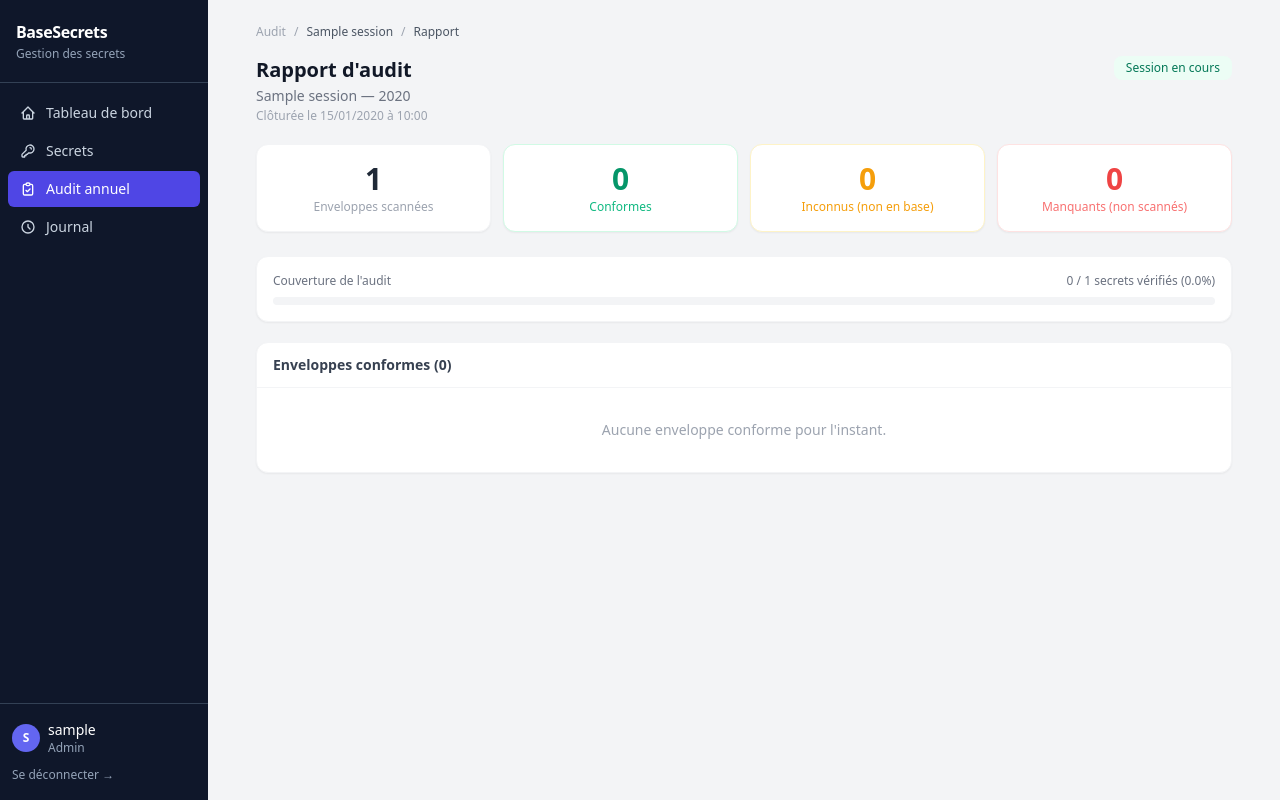
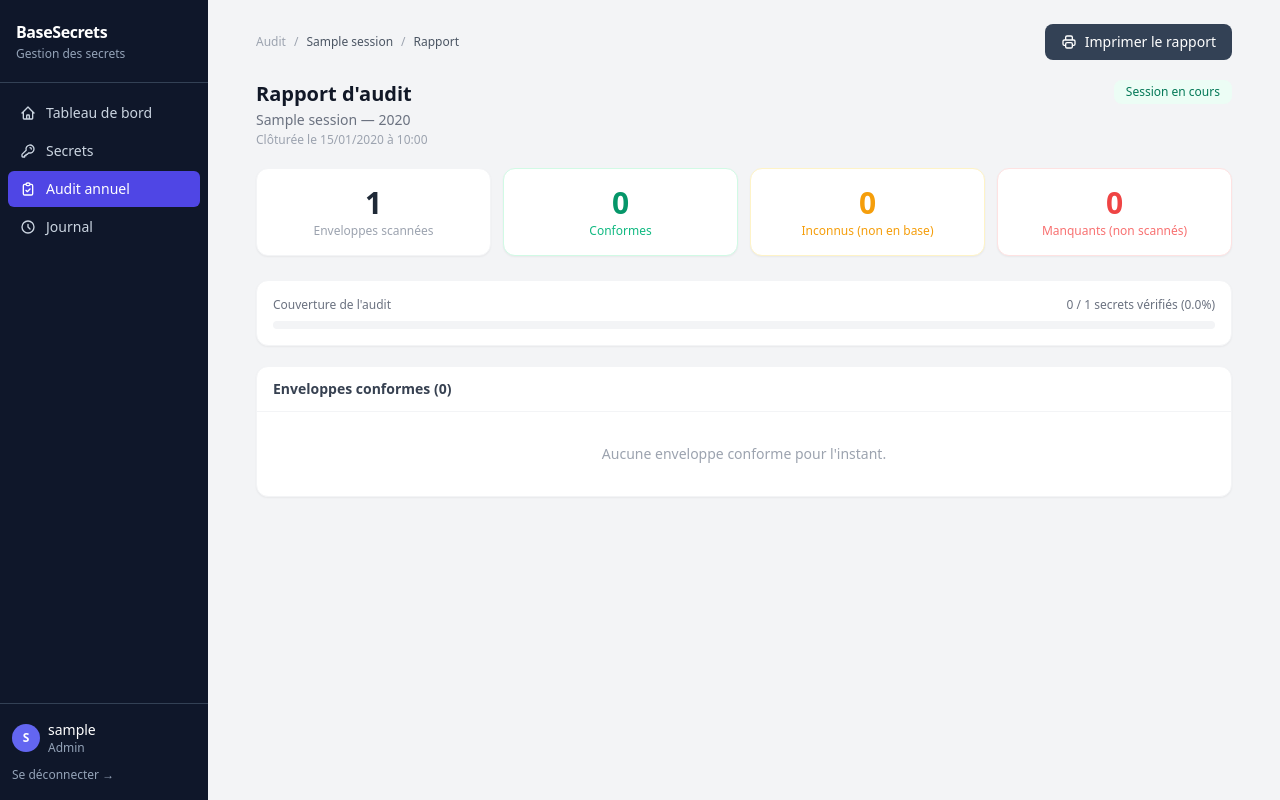
Before and after one commit to nashvilleboy2019-art/basesecrets, a FastAPI app: page /audit/1/report in a window 1280 px wide. Run offline with FastAPI, Linux system fonts and the light colour scheme; the visitor is signed in with stand-in values (Sample User, id 1); tables that the repository leaves empty hold one stand-in row (values such as "Sample post"); some libraries are stand-ins or nearby versions.

Commit message:
Add print report feature for audit sessions

```diff
--- a/app/templates/audit/report.html
+++ b/app/templates/audit/report.html
@@ -1,18 +1,88 @@
 {% extends "base.html" %}
 {% block title %}Rapport — {{ session.name }}{% endblock %}
 
+{% block head %}
+<style>
+  @media print {
+    /* Masquer tout l'UI sauf le contenu du rapport */
+    aside, .no-print { display: none !important; }
+    body { background: white !important; overflow: visible !important; }
+    #app-layout { display: block !important; overflow: visible !important; }
+    #content-area { overflow: visible !important; }
+    main { overflow: visible !important; }
+
+    /* En-tête d'impression */
+    #print-header { display: block !important; }
+
+    /* Sauts de page */
+    .print-break { page-break-before: always; }
+
+    /* Tables : bordures visibles, pas de hover */
+    table { border-collapse: collapse; width: 100%; }
+    th, td { border: 1px solid #e5e7eb; padding: 6px 10px; font-size: 11px; }
+    thead tr { background: #f9fafb !important; }
+    tr:hover { background: transparent !important; }
+
+    /* Cartes de stats */
+    .stat-card { border: 1px solid #e5e7eb; border-radius: 8px; padding: 12px; text-align: center; display: inline-block; width: 22%; margin: 0 1%; }
+
+    /* Liens non soulignés */
+    a { color: inherit; text-decoration: none; }
+
+    @page {
+      size: A4 portrait;
+      margin: 1.5cm 1.5cm 2cm 1.5cm;
+      @bottom-center {
+        content: "Page " counter(page) " / " counter(pages);
+        font-size: 10px;
+        color: #6b7280;
+      }
+    }
+  }
+</style>
+{% endblock %}
+
 {% block content %}
-<div class="p-6 max-w-5xl mx-auto">
+<div class="p-6 max-w-5xl mx-auto" id="content-area">
 
-  <div class="flex items-center gap-2 text-xs text-gray-400 mb-4">
-    <a href="/audit" class="hover:text-indigo-600">Audit</a>
-    <span>/</span>
-    <span class="text-gray-600">{{ session.name }}</span>
-    <span>/</span>
-    <span class="text-gray-600">Rapport</span>
+  <!-- En-tête visible uniquement à l'impression -->
+  <div id="print-header" style="display:none;" class="mb-6 pb-4 border-b-2 border-gray-800">
+    <div style="display:flex; justify-content:space-between; align-items:flex-start;">
+      <div>
+        <div style="font-size:20px; font-weight:bold; color:#1e293b;">BaseSecrets</div>
+        <div style="font-size:13px; color:#64748b; margin-top:2px;">Rapport d'audit — {{ session.name }}</div>
+      </div>
+      <div style="text-align:right; font-size:11px; color:#6b7280;">
+        <div>Année : <strong>{{ session.year }}</strong></div>
+        {% if session.closed_at %}
+        <div>Clôturé le {{ session.closed_at.strftime('%d/%m/%Y à %H:%M') }}</div>
+        {% endif %}
+        <div>Imprimé le <span id="print-date"></span></div>
+      </div>
+    </div>
   </div>
 
-  <div class="flex items-start justify-between mb-5">
+  <!-- Navigation + actions -->
+  <div class="flex items-center justify-between mb-5 no-print">
+    <div class="flex items-center gap-2 text-xs text-gray-400">
+      <a href="/audit" class="hover:text-indigo-600">Audit</a>
+      <span>/</span>
+      <span class="text-gray-600">{{ session.name }}</span>
+      <span>/</span>
+      <span class="text-gray-600">Rapport</span>
+    </div>
+    <button onclick="imprimerRapport()"
+            class="flex items-center gap-2 px-4 py-2 bg-slate-700 hover:bg-slate-800 text-white text-sm font-medium rounded-lg transition-colors">
+      <svg class="w-4 h-4" fill="none" stroke="currentColor" viewBox="0 0 24 24">
+        <path stroke-linecap="round" stroke-linejoin="round" stroke-width="2"
+              d="M17 17h2a2 2 0 002-2v-4a2 2 0 00-2-2H5a2 2 0 00-2 2v4a2 2 0 002 2h2m2 4h6a2 2 0 002-2v-4a2 2 0 00-2-2H9a2 2 0 00-2 2v4a2 2 0 002 2zm8-12V5a2 2 0 00-2-2H9a2 2 0 00-2 2v4h10z"/>
+      </svg>
+      Imprimer le rapport
+    </button>
+  </div>
+
+  <!-- Titre (visible à l'écran) -->
+  <div class="flex items-start justify-between mb-5 no-print">
     <div>
       <h1 class="text-xl font-bold text-gray-900">Rapport d'audit</h1>
       <p class="text-gray-500 text-sm mt-0.5">{{ session.name }} — {{ session.year }}</p>
@@ -23,6 +93,11 @@
     {% if session.status == 'open' %}
     <span class="px-3 py-1 bg-emerald-50 text-emerald-700 rounded-lg text-xs font-medium">Session en cours</span>
     {% endif %}
+  </div>
+
+  <!-- Titre impression uniquement -->
+  <div class="hidden print:block mb-4">
+    <h1 style="font-size:18px; font-weight:bold; color:#111827; margin:0;">Rapport d'audit — {{ session.name }} ({{ session.year }})</h1>
   </div>
 
   <!-- Summary cards -->
@@ -61,7 +136,7 @@
 
   <!-- Unknown envelopes -->
   {% if unknown_checks %}
-  <div class="bg-white rounded-xl shadow-sm border border-amber-100 overflow-hidden mb-4">
+  <div class="bg-white rounded-xl shadow-sm border border-amber-100 overflow-hidden mb-4 print-break">
     <div class="px-4 py-3 bg-amber-50 border-b border-amber-100">
       <h2 class="font-semibold text-amber-800 text-sm">
         Enveloppes inconnues ({{ unknown_checks|length }})
@@ -91,7 +166,7 @@
 
   <!-- Missing secrets -->
   {% if missing %}
-  <div class="bg-white rounded-xl shadow-sm border border-red-100 overflow-hidden mb-4">
+  <div class="bg-white rounded-xl shadow-sm border border-red-100 overflow-hidden mb-4 {% if unknown_checks %}{% else %}print-break{% endif %}">
     <div class="px-4 py-3 bg-red-50 border-b border-red-100">
       <h2 class="font-semibold text-red-800 text-sm">
         Secrets non scannés ({{ missing|length }})
@@ -124,7 +199,7 @@
   {% endif %}
 
   <!-- Conformes -->
-  <div class="bg-white rounded-xl shadow-sm border border-gray-100 overflow-hidden">
+  <div class="bg-white rounded-xl shadow-sm border border-gray-100 overflow-hidden print-break">
     <div class="px-4 py-3 border-b border-gray-100">
       <h2 class="font-semibold text-gray-700 text-sm">Enveloppes conformes ({{ match_checks|length }})</h2>
     </div>
@@ -155,4 +230,17 @@
   </div>
 
 </div>
+
+<script>
+function imprimerRapport() {
+  // Injecter la date d'impression dans l'en-tête
+  const el = document.getElementById('print-date');
+  if (el) {
+    const now = new Date();
+    el.textContent = now.toLocaleDateString('fr-FR') + ' à ' +
+      now.toLocaleTimeString('fr-FR', { hour: '2-digit', minute: '2-digit' });
+  }
+  window.print();
+}
+</script>
 {% endblock %}
--- a/app/templates/base.html
+++ b/app/templates/base.html
@@ -6,8 +6,9 @@
   <title>{% block title %}BaseSecrets{% endblock %}</title>
   <script src="https://cdn.tailwindcss.com"></script>
   <script defer src="https://cdn.jsdelivr.net/npm/alpinejs@3.x.x/dist/cdn.min.js"></script>
+  {% block head %}{% endblock %}
 </head>
-<body class="bg-gray-100 h-screen flex overflow-hidden text-sm text-gray-800">
+<body id="app-layout" class="bg-gray-100 h-screen flex overflow-hidden text-sm text-gray-800">
 
   <!-- Sidebar -->
   <aside class="w-52 bg-slate-900 text-white flex flex-col flex-shrink-0">
```
